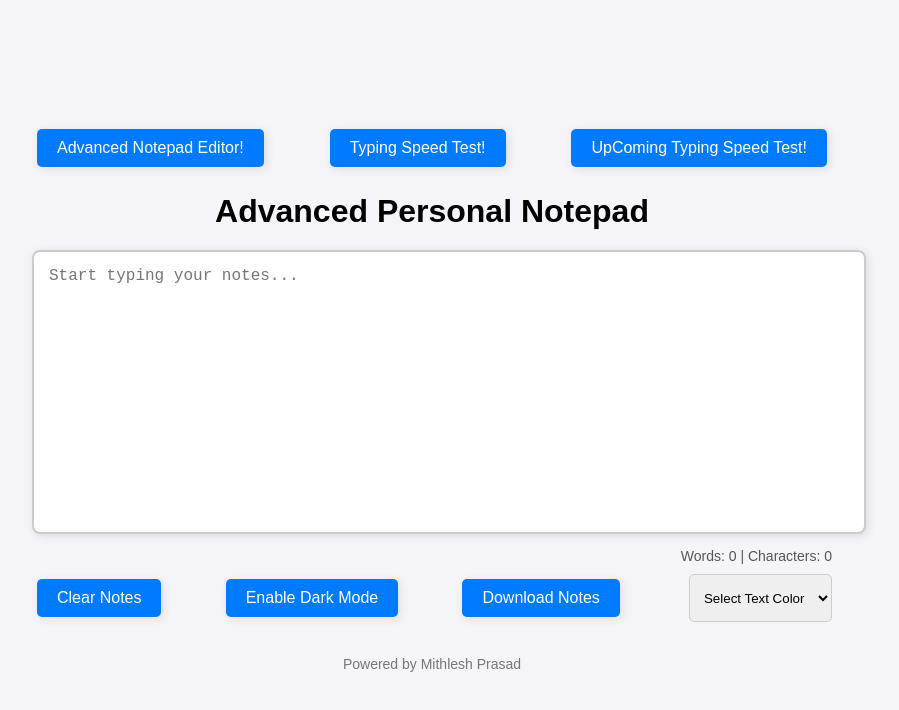
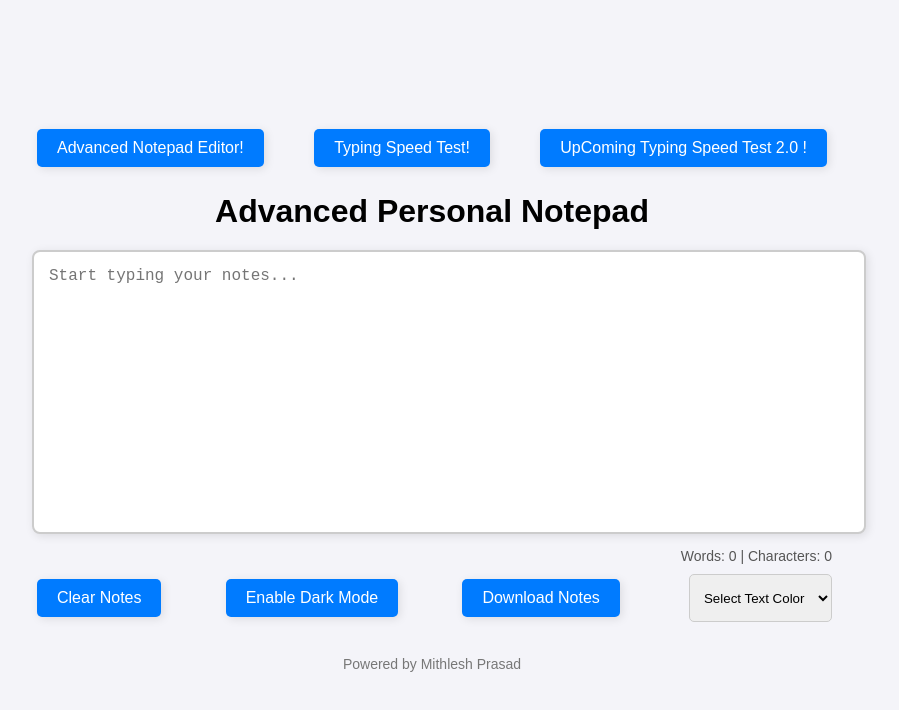
Before and after one commit to mithleshprasad/Advanced-Personal-Notepad, a plain HTML site: page index.html in a window 1280 px wide. Shown: the whole page, without its empty margins (208-1107 px from the left). Drawn offline with Linux system fonts and the light colour scheme.

Commit message:
UpComing Typing Speed Test! 2.0

```diff
--- a/index.html
+++ b/index.html
@@ -106,7 +106,7 @@
         <button>Typing Speed Test!</button>
     </a>
    <a href="typing.html">
-    <button>UpComing Typing Speed Test!</button>
+    <button>UpComing Typing Speed Test 2.0 !</button>
 </a>
 
 </div>
```
